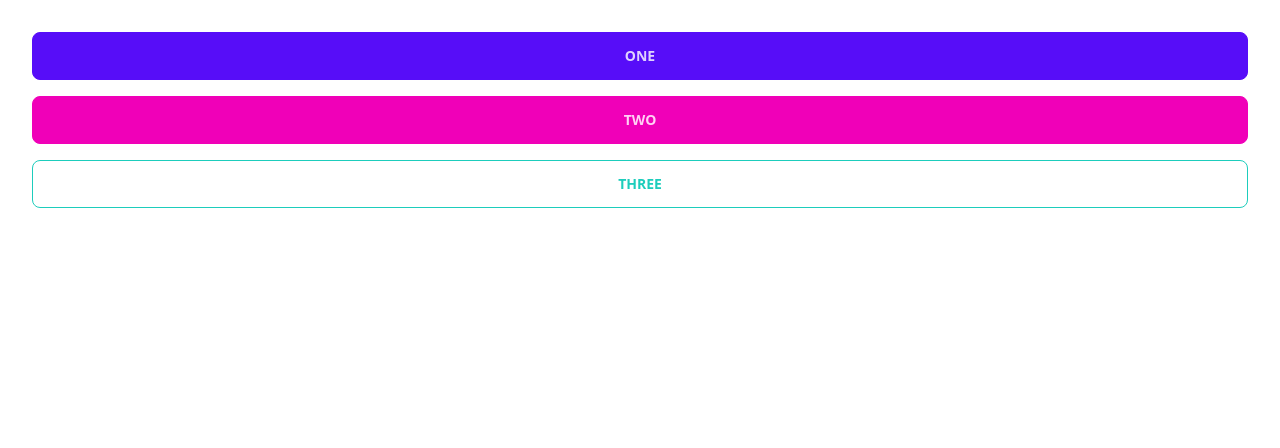
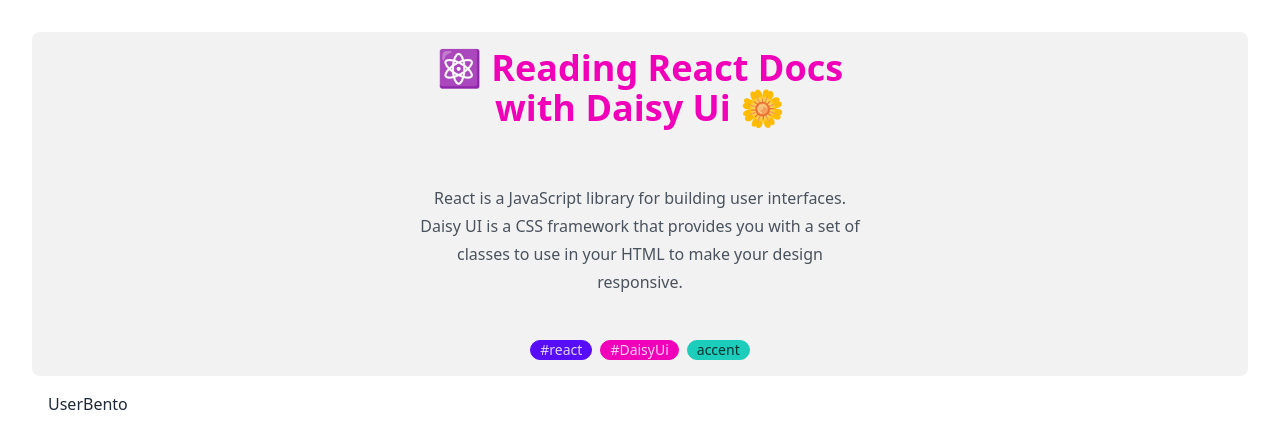
Before and after one commit to toonchavez8/react-daisyUi, a React (Vite) app: page / in a window 1280 px wide. Shown: the top 448 px of the page. Built offline with nearby package versions, Linux system fonts and the light colour scheme.

Commit message:
add tailwind prose and create user bento

```diff
--- a/package.json
+++ b/package.json
@@ -14,6 +14,7 @@
 		"react-dom": "^18.2.0"
 	},
 	"devDependencies": {
+		"@tailwindcss/typography": "^0.5.9",
 		"@types/react": "^18.0.37",
 		"@types/react-dom": "^18.0.11",
 		"@vitejs/plugin-react": "^4.0.0",
--- a/src/App.jsx
+++ b/src/App.jsx
@@ -1,11 +1,16 @@
 import "./App.css";
+import Header from "./components/Header";
+import UserBento from "./components/UserBento";
 
 function App() {
+	const userName = "miguel";
 	return (
 		<>
-			<button className="btn btn-primary">One</button>
-			<button className="btn btn-secondary">Two</button>
-			<button className="btn btn-accent btn-outline">Three</button>
+			<Header />
+
+			<main className="container mx-auto px-4">
+				<UserBento userName={userName} />
+			</main>
 		</>
 	);
 }
--- /dev/null
+++ b/src/components/Header.jsx
@@ -0,0 +1,23 @@
+export default function Header() {
+	return (
+		<header className="hero bg-base-200 rounded-lg">
+			<div className="hero-content text-center">
+				<div className="max-w-md prose">
+					<h1 className="text-4xl primary font-bold text-secondary">
+						⚛ Reading React Docs with Daisy Ui 🌼
+					</h1>
+					<p className="py-6">
+						React is a JavaScript library for building user interfaces. Daisy UI
+						is a CSS framework that provides you with a set of classes to use in
+						your HTML to make your design responsive.
+					</p>
+					<div className="flex gap-2 justify-center ">
+						<button className="badge badge-primary">#react</button>
+						<button className="badge badge-secondary">#DaisyUi</button>
+						<button className="badge badge-accent">accent</button>
+					</div>
+				</div>
+			</div>
+		</header>
+	);
+}
--- /dev/null
+++ b/src/components/UserBento.jsx
@@ -0,0 +1,3 @@
+export default function UserBento() {
+	return <div>UserBento</div>;
+}
--- a/tailwind.config.js
+++ b/tailwind.config.js
@@ -6,5 +6,5 @@
 	},
 
 	// eslint-disable-next-line no-undef
-	plugins: [require("daisyui")],
+	plugins: [require("@tailwindcss/typography"), require("daisyui")],
 };
```
Also changed, not shown: 1 other file (tests, documents, lock files or other folders).
